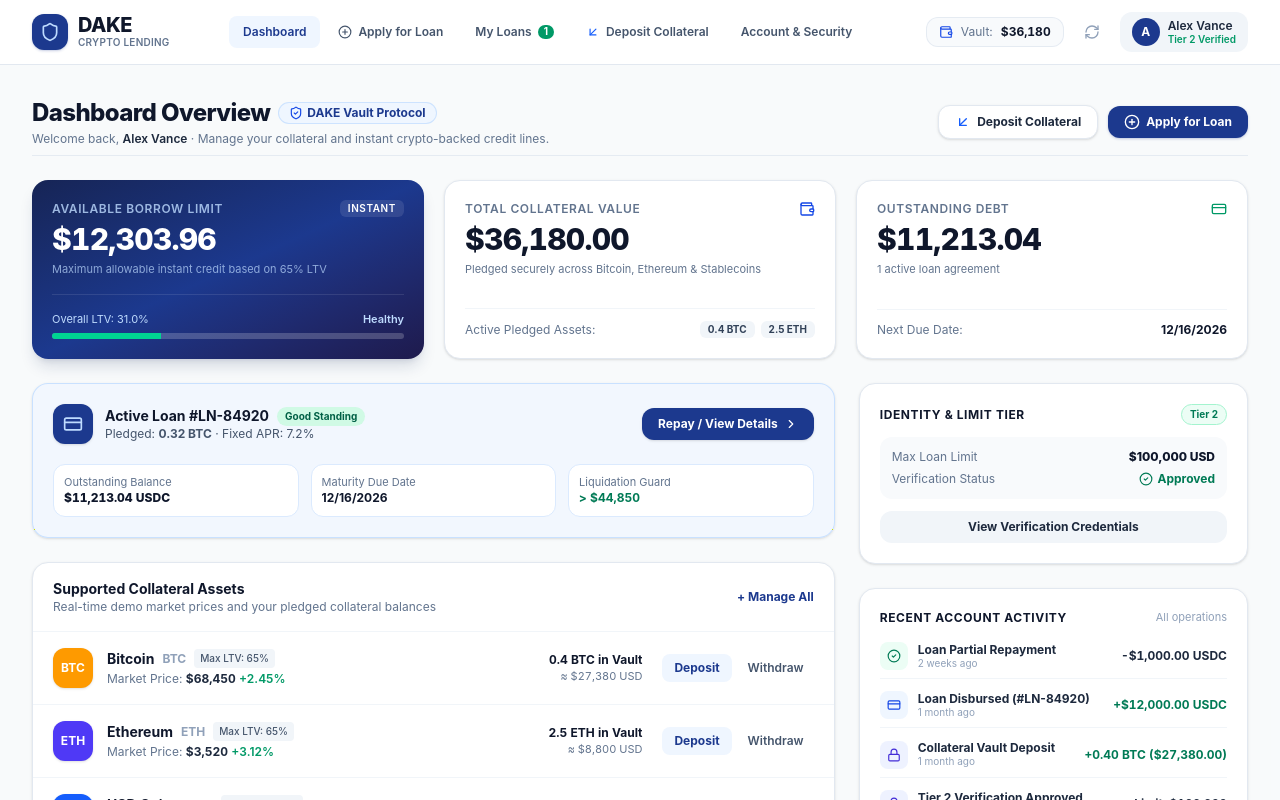
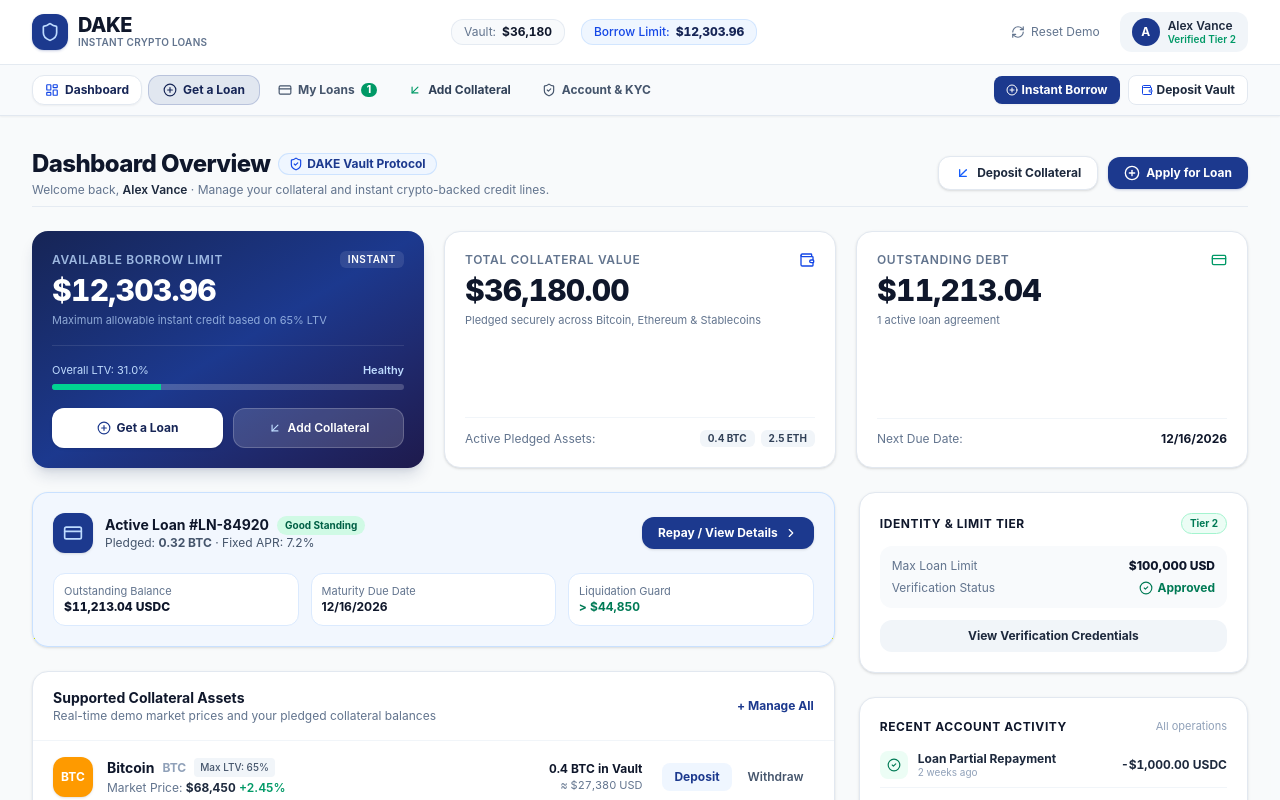
Before and after one commit to allenblue90210-jpg/DAKE, a React (Vite) app: page / in a window 1280 px wide. Shown: the top 800 px of the page. Built offline with nearby package versions, Linux system fonts and the light colour scheme.

Commit message:
Restore below-header action buttons bar and hero card buttons

```diff
--- a/src/components/HomeDashboard.tsx
+++ b/src/components/HomeDashboard.tsx
@@ -115,6 +115,25 @@ export const HomeDashboard: React.FC<HomeDashboardProps> = ({
                 }`}
                 style={{ width: `${Math.min(100, overallLTV)}%` }}
               />
+            </div>
+
+            {/* Restored Primary & Secondary Action Buttons */}
+            <div className="grid grid-cols-2 gap-2.5 pt-3">
+              <button
+                onClick={onStartLoan}
+                className="h-10 bg-white hover:bg-slate-100 text-blue-950 font-bold text-xs rounded-xl flex items-center justify-center gap-1.5 shadow-sm active:scale-[0.98] transition-all"
+              >
+                <PlusCircle className="w-3.5 h-3.5 text-blue-900" />
+                <span>Get a Loan</span>
+              </button>
+
+              <button
+                onClick={() => onOpenCollateral()}
+                className="h-10 bg-white/15 hover:bg-white/25 text-white font-semibold text-xs rounded-xl flex items-center justify-center gap-1.5 border border-white/20 active:scale-[0.98] transition-all"
+              >
+                <ArrowDownLeft className="w-3.5 h-3.5 text-blue-200" />
+                <span>Add Collateral</span>
+              </button>
             </div>
           </div>
         </div>
--- a/src/components/Navbar.tsx
+++ b/src/components/Navbar.tsx
@@ -1,5 +1,16 @@
 import React from 'react';
-import { Shield, Sparkles, User, RefreshCw, PlusCircle, ArrowDownLeft, FileText, Wallet } from 'lucide-react';
+import {
+  Shield,
+  Sparkles,
+  User,
+  RefreshCw,
+  PlusCircle,
+  ArrowDownLeft,
+  CreditCard,
+  Wallet,
+  LayoutDashboard,
+  ShieldCheck,
+} from 'lucide-react';
 import { useLoan } from '../context/LoanContext';
 
 export type NavTabKey = 'dashboard' | 'loan' | 'my-loans' | 'collateral' | 'account';
@@ -17,13 +28,14 @@ export const Navbar: React.FC<NavbarProps> = ({
   onOpenAuth,
   onOpenCollateral,
 }) => {
-  const { user, isAuthenticated, resetDemoData, totalCollateralValueUSD, loans } = useLoan();
+  const { user, isAuthenticated, resetDemoData, totalCollateralValueUSD, availableBorrowLimit, loans } = useLoan();
   const activeLoansCount = loans.filter((l) => l.status === 'active').length;
 
   return (
-    <header className="sticky top-0 z-30 bg-white/95 backdrop-blur-md border-b border-slate-200">
-      <div className="max-w-7xl mx-auto px-4 sm:px-6 lg:px-8 h-16 flex items-center justify-between gap-6">
-        {/* Zone 1: Brand Wordmark */}
+    <header className="sticky top-0 z-30 bg-white border-b border-slate-200 shadow-xs">
+      {/* 1. Main Top Navigation Bar */}
+      <div className="max-w-7xl mx-auto px-4 sm:px-6 lg:px-8 h-16 flex items-center justify-between gap-4">
+        {/* Brand */}
         <div className="flex items-center gap-3 shrink-0">
           <button
             onClick={() => onTabChange('dashboard')}
@@ -37,90 +49,38 @@ export const Navbar: React.FC<NavbarProps> = ({
                 DAKE
               </span>
               <span className="text-[10px] text-slate-500 font-semibold tracking-wide uppercase">
-                Crypto Lending
+                Instant Crypto Loans
               </span>
             </div>
           </button>
         </div>
 
-        {/* Zone 2: Primary Web Navigation Links */}
-        <nav className="hidden md:flex items-center gap-1">
-          <button
-            onClick={() => onTabChange('dashboard')}
-            className={`px-3.5 py-2 rounded-lg text-xs font-semibold transition-colors whitespace-nowrap ${
-              currentTab === 'dashboard'
-                ? 'bg-blue-50 text-blue-900'
-                : 'text-slate-600 hover:text-slate-900 hover:bg-slate-50'
-            }`}
-          >
-            Dashboard
-          </button>
-
-          <button
-            onClick={() => onTabChange('loan')}
-            className={`px-3.5 py-2 rounded-lg text-xs font-semibold transition-colors whitespace-nowrap flex items-center gap-1.5 ${
-              currentTab === 'loan'
-                ? 'bg-blue-900 text-white shadow-sm'
-                : 'text-slate-600 hover:text-slate-900 hover:bg-slate-50'
-            }`}
-          >
-            <PlusCircle className="w-3.5 h-3.5" />
-            <span>Apply for Loan</span>
-          </button>
-
-          <button
-            onClick={() => onTabChange('my-loans')}
-            className={`px-3.5 py-2 rounded-lg text-xs font-semibold transition-colors whitespace-nowrap flex items-center gap-1.5 ${
-              currentTab === 'my-loans'
-                ? 'bg-blue-50 text-blue-900'
-                : 'text-slate-600 hover:text-slate-900 hover:bg-slate-50'
-            }`}
-          >
-            <span>My Loans</span>
-            {activeLoansCount > 0 && (
-              <span className="bg-emerald-600 text-white text-[10px] font-bold px-1.5 py-0.2 rounded-full">
-                {activeLoansCount}
-              </span>
-            )}
-          </button>
-
-          <button
-            onClick={onOpenCollateral}
-            className="px-3.5 py-2 rounded-lg text-xs font-semibold text-slate-600 hover:text-slate-900 hover:bg-slate-50 transition-colors whitespace-nowrap flex items-center gap-1.5"
-          >
-            <ArrowDownLeft className="w-3.5 h-3.5 text-blue-600" />
-            <span>Deposit Collateral</span>
-          </button>
-
-          <button
-            onClick={() => onTabChange('account')}
-            className={`px-3.5 py-2 rounded-lg text-xs font-semibold transition-colors whitespace-nowrap ${
-              currentTab === 'account'
-                ? 'bg-blue-50 text-blue-900'
-                : 'text-slate-600 hover:text-slate-900 hover:bg-slate-50'
-            }`}
-          >
-            Account & Security
-          </button>
-        </nav>
-
-        {/* Zone 3: Portfolio Pill, Demo Reset & User Menu */}
-        <div className="flex items-center gap-3 shrink-0">
-          {/* Collateral indicator */}
-          <div className="hidden lg:flex items-center gap-2 px-3 py-1.5 bg-slate-50 border border-slate-200/80 rounded-xl text-xs">
-            <Wallet className="w-3.5 h-3.5 text-blue-700" />
+        {/* Quick Collateral & Limit Strip in Top Bar */}
+        <div className="hidden sm:flex items-center gap-4 text-xs">
+          <div className="flex items-center gap-1.5 px-3 py-1 bg-slate-50 border border-slate-200/80 rounded-xl">
             <span className="text-slate-500">Vault:</span>
             <span className="font-bold text-slate-900 tabular-nums">
               ${totalCollateralValueUSD.toLocaleString('en-US', { maximumFractionDigits: 2 })}
             </span>
           </div>
 
+          <div className="flex items-center gap-1.5 px-3 py-1 bg-blue-50 border border-blue-200/60 rounded-xl">
+            <span className="text-blue-700 font-medium">Borrow Limit:</span>
+            <span className="font-extrabold text-blue-950 tabular-nums">
+              ${availableBorrowLimit.toLocaleString('en-US', { maximumFractionDigits: 2 })}
+            </span>
+          </div>
+        </div>
+
+        {/* Right Actions: User Profile & Auth */}
+        <div className="flex items-center gap-2.5 shrink-0">
           <button
             onClick={resetDemoData}
-            title="Reset demo data to initial state"
-            className="p-2 text-slate-400 hover:text-slate-700 hover:bg-slate-100 rounded-lg transition-colors flex items-center justify-center"
+            title="Reset demo data"
+            className="px-2.5 py-1.5 text-xs text-slate-500 hover:text-slate-900 hover:bg-slate-100 rounded-lg transition-colors flex items-center gap-1.5"
           >
-            <RefreshCw className="w-4 h-4" />
+            <RefreshCw className="w-3.5 h-3.5" />
+            <span className="hidden md:inline">Reset Demo</span>
           </button>
 
           {isAuthenticated ? (
@@ -135,7 +95,7 @@ export const Navbar: React.FC<NavbarProps> = ({
                 <p className="font-semibold text-slate-800 leading-tight truncate max-w-[120px]">
                   {user.name}
                 </p>
-                <p className="text-[10px] text-emerald-600 font-semibold">Tier 2 Verified</p>
+                <p className="text-[10px] text-emerald-600 font-semibold">Verified Tier 2</p>
               </div>
             </button>
           ) : (
@@ -149,40 +109,91 @@ export const Navbar: React.FC<NavbarProps> = ({
         </div>
       </div>
 
-      {/* Mobile sub-navigation bar for small screens */}
-      <div className="md:hidden border-t border-slate-100 px-4 py-2 flex items-center justify-between gap-1 overflow-x-auto bg-slate-50/50">
+      {/* 2. Below-Header Navigation & Action Buttons Bar (Always Visible Across All Devices) */}
+      <div className="border-t border-slate-200/90 bg-slate-50/90 backdrop-blur-xs">
+        <div className="max-w-7xl mx-auto px-4 sm:px-6 lg:px-8 py-2.5 flex items-center justify-between gap-3 overflow-x-auto no-scrollbar">
+          {/* Main Destination Buttons */}
+          <div className="flex items-center gap-1.5 shrink-0">
             <button
               onClick={() => onTabChange('dashboard')}
-          className={`px-3 py-1.5 rounded-lg text-xs font-semibold whitespace-nowrap ${
-            currentTab === 'dashboard' ? 'bg-blue-900 text-white' : 'text-slate-600'
+              className={`flex items-center gap-1.5 px-3 py-1.5 rounded-xl text-xs font-bold transition-all ${
+                currentTab === 'dashboard'
+                  ? 'bg-white text-blue-950 shadow-xs border border-slate-200'
+                  : 'text-slate-600 hover:text-slate-900 hover:bg-white/80'
               }`}
             >
-          Dashboard
+              <LayoutDashboard className="w-3.5 h-3.5 text-blue-700" />
+              <span>Dashboard</span>
+            </button>
+
+            <button
+              onClick={() => onTabChange('loan')}
+              className={`flex items-center gap-1.5 px-3.5 py-1.5 rounded-xl text-xs font-bold transition-all ${
+                currentTab === 'loan'
+                  ? 'bg-blue-900 text-white shadow-xs'
+                  : 'bg-blue-900/10 text-blue-950 hover:bg-blue-900/15 border border-blue-900/20'
+              }`}
+            >
+              <PlusCircle className="w-3.5 h-3.5" />
+              <span>Get a Loan</span>
+            </button>
+
+            <button
+              onClick={() => onTabChange('my-loans')}
+              className={`flex items-center gap-1.5 px-3 py-1.5 rounded-xl text-xs font-bold transition-all ${
+                currentTab === 'my-loans'
+                  ? 'bg-white text-blue-950 shadow-xs border border-slate-200'
+                  : 'text-slate-600 hover:text-slate-900 hover:bg-white/80'
+              }`}
+            >
+              <CreditCard className="w-3.5 h-3.5 text-slate-600" />
+              <span>My Loans</span>
+              {activeLoansCount > 0 && (
+                <span className="bg-emerald-600 text-white text-[10px] font-extrabold px-1.5 py-0.2 rounded-full">
+                  {activeLoansCount}
+                </span>
+              )}
+            </button>
+
+            <button
+              onClick={onOpenCollateral}
+              className="flex items-center gap-1.5 px-3 py-1.5 rounded-xl text-xs font-bold text-slate-700 hover:text-slate-900 hover:bg-white/80 transition-all border border-transparent hover:border-slate-200"
+            >
+              <ArrowDownLeft className="w-3.5 h-3.5 text-emerald-600" />
+              <span>Add Collateral</span>
+            </button>
+
+            <button
+              onClick={() => onTabChange('account')}
+              className={`flex items-center gap-1.5 px-3 py-1.5 rounded-xl text-xs font-bold transition-all ${
+                currentTab === 'account'
+                  ? 'bg-white text-blue-950 shadow-xs border border-slate-200'
+                  : 'text-slate-600 hover:text-slate-900 hover:bg-white/80'
+              }`}
+            >
+              <ShieldCheck className="w-3.5 h-3.5 text-slate-600" />
+              <span>Account & KYC</span>
+            </button>
+          </div>
+
+          {/* Quick Right Action CTAs */}
+          <div className="hidden md:flex items-center gap-2 shrink-0">
+            <button
+              onClick={() => onTabChange('loan')}
+              className="px-3 py-1.5 bg-blue-900 hover:bg-blue-800 text-white text-xs font-bold rounded-lg shadow-xs flex items-center gap-1"
+            >
+              <PlusCircle className="w-3 h-3" />
+              <span>Instant Borrow</span>
             </button>
             <button
-          onClick={() => onTabChange('loan')}
-          className={`px-3 py-1.5 rounded-lg text-xs font-semibold whitespace-nowrap ${
-            currentTab === 'loan' ? 'bg-blue-900 text-white' : 'text-slate-600'
-          }`}
+              onClick={onOpenCollateral}
+              className="px-3 py-1.5 bg-white hover:bg-slate-100 text-slate-800 text-xs font-bold rounded-lg border border-slate-200 flex items-center gap-1"
             >
-          Apply Loan
+              <Wallet className="w-3 h-3 text-blue-700" />
+              <span>Deposit Vault</span>
             </button>
-        <button
-          onClick={() => onTabChange('my-loans')}
-          className={`px-3 py-1.5 rounded-lg text-xs font-semibold whitespace-nowrap ${
-            currentTab === 'my-loans' ? 'bg-blue-900 text-white' : 'text-slate-600'
-          }`}
-        >
-          My Loans ({activeLoansCount})
-        </button>
-        <button
-          onClick={() => onTabChange('account')}
-          className={`px-3 py-1.5 rounded-lg text-xs font-semibold whitespace-nowrap ${
-            currentTab === 'account' ? 'bg-blue-900 text-white' : 'text-slate-600'
-          }`}
-        >
-          Account
-        </button>
+          </div>
+        </div>
       </div>
     </header>
   );
```
Lines whose indentation alone changed are shown as unchanged.
